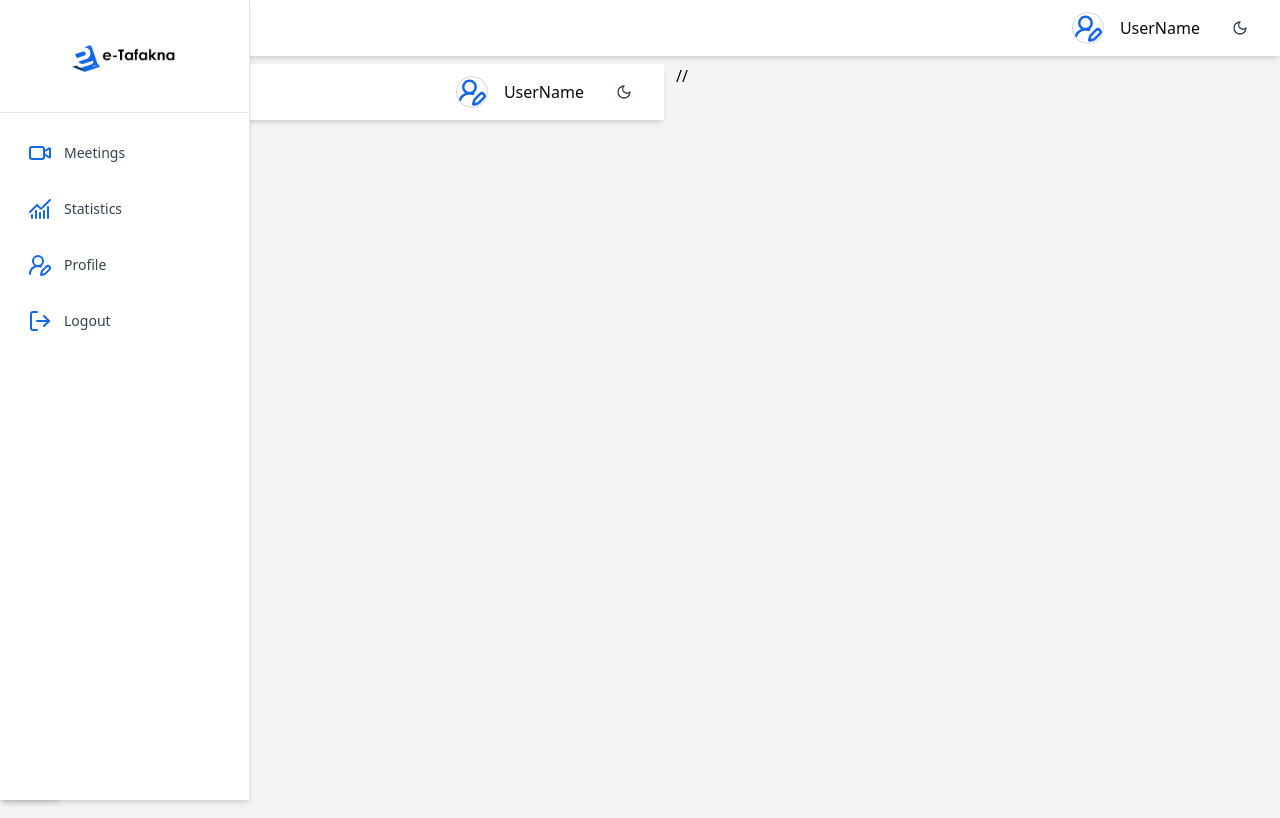
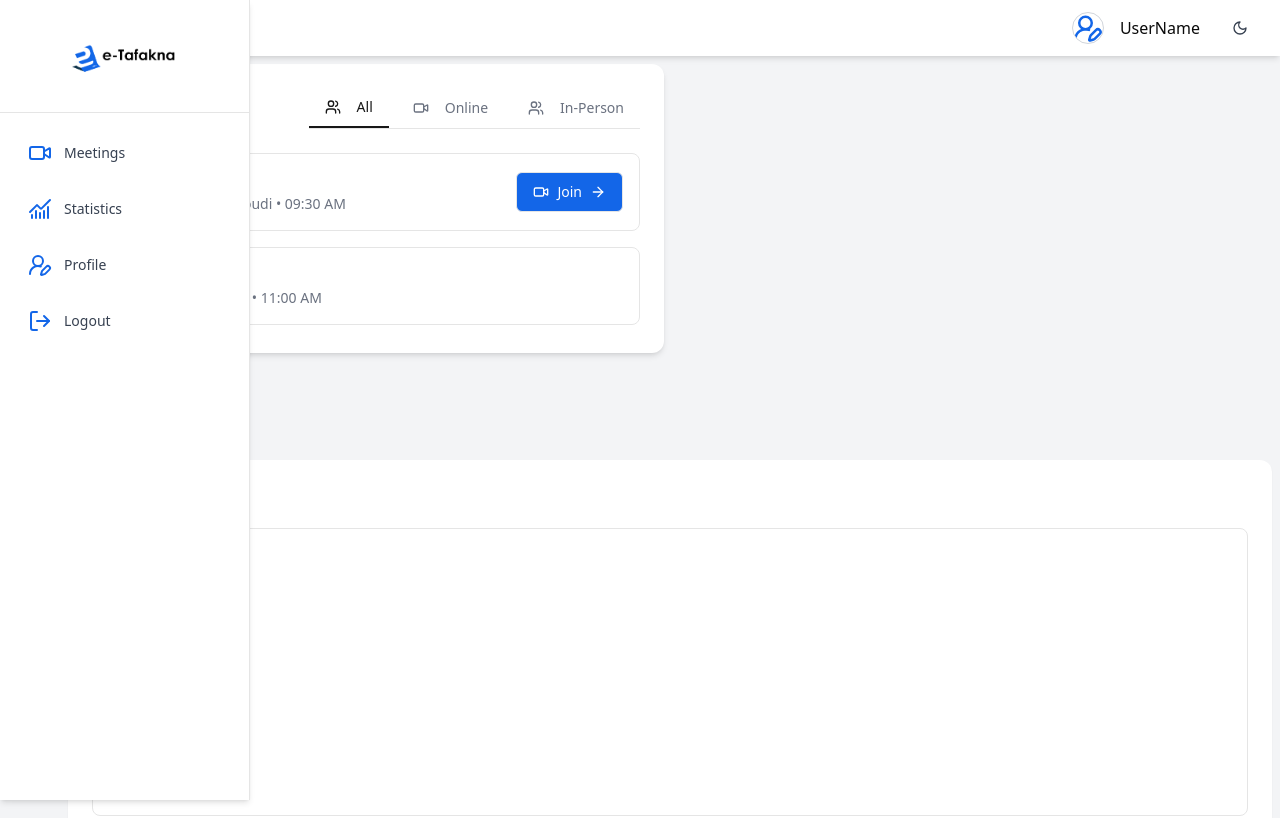
Before and after one commit to OnsChebi/E-tafakna, a Next.js app in the folder frontend/: page / in a window 1280 px wide. Shown: the top 818 px of the page. Built offline with nearby package versions, Linux system fonts and the light colour scheme.

Commit message:
add meetings today card

```diff
--- a/frontend/src/app/components/MeetingsToday.tsx
+++ b/frontend/src/app/components/MeetingsToday.tsx
@@ -0,0 +1,172 @@
+import { useState } from 'react';
+import Image from 'next/image';
+import { Video, Users, Clock, ArrowRight } from 'lucide-react';
+import { Button } from '@/app/components/ui/button';
+
+type Meeting = {
+  id: string;
+  title: string;
+  client: {
+    name: string;
+    image?: string;
+  };
+  time: string;
+  type: 'Online' | 'In person';
+  link?: string;
+};
+
+const MeetingsToday = () => {
+  const [activeTab, setActiveTab] = useState<'all' | 'Online' | 'In person'>('all');
+
+
+  const meetings: Meeting[] = [
+    {
+      id: '1',
+      title: 'Case 1',
+      client: {
+        name: 'Nour masmoudi',
+        image: '/clients/client1.jpg',
+      },
+      time: '09:30 AM',
+      type: 'Online',
+      link: 'https://meet.example.com/123'
+    },
+    {
+      id: '2',
+      title: 'Case 2',
+      client: {
+        name: 'Saleh ben ali',
+        image: '/clients/client2.jpg',
+      },
+      time: '11:00 AM',
+      type: 'In person'
+    },
+    {
+      id: '3',
+      title: 'Case 1',
+      client: {
+        name: 'Nour masmoudi',
+        image: '',
+      },
+      time: '11:30 AM',
+      type: 'Online',
+      link: 'https://meet.example.com/123'
+    },
+
+  ];
+
+  const filteredMeetings = meetings.filter(meeting =>
+    activeTab === 'all' ? true : meeting.type === activeTab
+  );
+
+  return (
+    <div className="bg-white  dark:bg-gray-900 rounded-xl shadow-md p-6">
+      {/* Header */}
+      <div className="flex flex-col sm:flex-row justify-between items-start sm:items-center mb-6 gap-4">
+        <h2 className="text-xl font-semibold dark:text-white">Meetings Today</h2>
+
+        {/* Tabs */}
+        <div className="flex gap-2 border-b dark:border-gray-700">
+
+          {/* button all meetings*/}
+          <Button
+            variant="ghost"
+            onClick={() => setActiveTab('all')}
+            className={`rounded-none px-4 py-2 ${
+              activeTab === 'all'
+                ? 'border-b-2 border-primary text-primary'
+                : 'text-gray-500 dark:text-gray-400'
+            }`}
+          >
+            <Users className="w-4 h-4 mr-2" />
+            All
+          </Button>
+
+            {/* button online meetings*/}
+          <Button
+            variant="ghost"
+            onClick={() => setActiveTab('Online')}
+            className={`rounded-none px-4 py-2 ${
+              activeTab === 'Online'
+                ? 'border-b-2 border-primary text-primary'
+                : 'text-gray-500 dark:text-gray-400'
+            }`}
+          >
+            <Video className="w-4 h-4 mr-2" />
+            Online
+          </Button>
+
+          {/* button in person meetings*/}
+          <Button
+            variant="ghost"
+            onClick={() => setActiveTab('In person')}
+            className={`rounded-none px-4 py-2 ${
+              activeTab === 'In person'
+                ? 'border-b-2 border-primary text-primary'
+                : 'text-gray-500 dark:text-gray-400'
+            }`}
+          >
+            <Users className="w-4 h-4 mr-2" />
+            In-Person
+          </Button>
+        </div>
+      </div>
+
+      {/* Meeting List */}
+      <div className="space-y-4 max-h-[600px] min-h-[176px] overflow-y-auto md:max-h-44">
+        {filteredMeetings.length === 0 ? (
+          <div className="text-center py-8 text-gray-500 dark:text-gray-300">
+            No meetings scheduled for today
+          </div>
+        ) : (
+          filteredMeetings.map((meeting) => (
+            <div
+              key={meeting.id}
+              className="flex items-center justify-between p-4 rounded-lg border dark:border-gray-700 hover:bg-gray-50 dark:hover:bg-gray-800 transition-colors"
+            >
+              {/* Client Info */}
+              <div className="flex items-center gap-4">
+              {meeting.client.image ? (
+                <Image
+                  src={meeting.client.image}
+                  alt={meeting.client.name}
+                  width={40}
+                  height={40}
+                  className="rounded-full object-cover w-10 h-10"
+                />
+              ) : (
+                <div className="w-10 h-10 rounded-full bg-blue-500 flex items-center justify-center">
+                  <span className="text-white font-medium">
+                    {meeting.client.name[0]}
+                  </span>
+                </div>
+              )}
+                <div>
+                  <h3 className="font-medium dark:text-white">{meeting.title}</h3>
+                  <p className="text-sm text-gray-500 dark:text-gray-400">
+                    {meeting.client.name} • {meeting.time}
+                  </p>
+                </div>
+              </div>
+
+              {/* Join Button */}
+              {meeting.type === 'Online' && (
+                <Button
+                  variant="outline"
+                  className="gap-2 bg-[#1366e8] hover:bg-gray-400"
+                  onClick={() => window.open(meeting.link, '_blank')}
+                >
+                  <Video className="w-4 h-4 text-white "/>
+                  <span className="text-white">Join</span>
+                  <ArrowRight className="w-4 h-4 text-white" />
+                </Button>
+              )}
+            </div>
+          ))
+        )}
+      </div>
+    </div>
+  );
+};
+
+export default MeetingsToday;
--- a/frontend/src/app/pages/MeetsDashboard.tsx
+++ b/frontend/src/app/pages/MeetsDashboard.tsx
@@ -1,33 +1,28 @@
 "use client"
-
-import { Children } from "react";
-import Layout from "../components/Layout";
-
 // import ClientList from "../components/ClientList";
-// import MeetingsToday from "../components/MeetingsToday";
+import MeetingsToday from "../components/MeetingsToday";
 
 
 export default function MeetsDashboard() {
   return (
     <main className="p-2 grid grid-cols-1 md:grid-rows-3 md:grid-cols-2 gap-3">
       {/* First Row */}
-      {/* <div className="md:col-span-1">
+      <div className="md:col-span-1">
         <MeetingsToday />
       </div>
-      <div className="md:col-span-1">
+      {/* <div className="md:col-span-1">
         <ClientList />
       </div> */}
-      <Layout/>
 
       {/* Second Row - Calendar */}
-      // <div className="md:col-span-2">
-      //   <div className="h-96 bg-white dark:bg-gray-800 rounded-xl p-6 shadow-sm">
-      //     <h2 className="text-lg font-semibold mb-4 dark:text-white">Calendar</h2>
-      //     <div className="border rounded-lg p-4 h-[calc(100%-48px)] dark:border-gray-700">
-      //       {/* Calendar component */}
-      //     </div>
-      //   </div>
-      // </div>
+      <div className="md:col-span-2">
+        <div className="h-96 bg-white dark:bg-gray-800 rounded-xl p-6 shadow-sm">
+          <h2 className="text-lg font-semibold mb-4 dark:text-white">Calendar</h2>
+          <div className="border rounded-lg p-4 h-[calc(100%-48px)] dark:border-gray-700">
+            {/* Calendar component */}
+          </div>
+        </div>
+      </div>
     </main>
   );
 }
```
